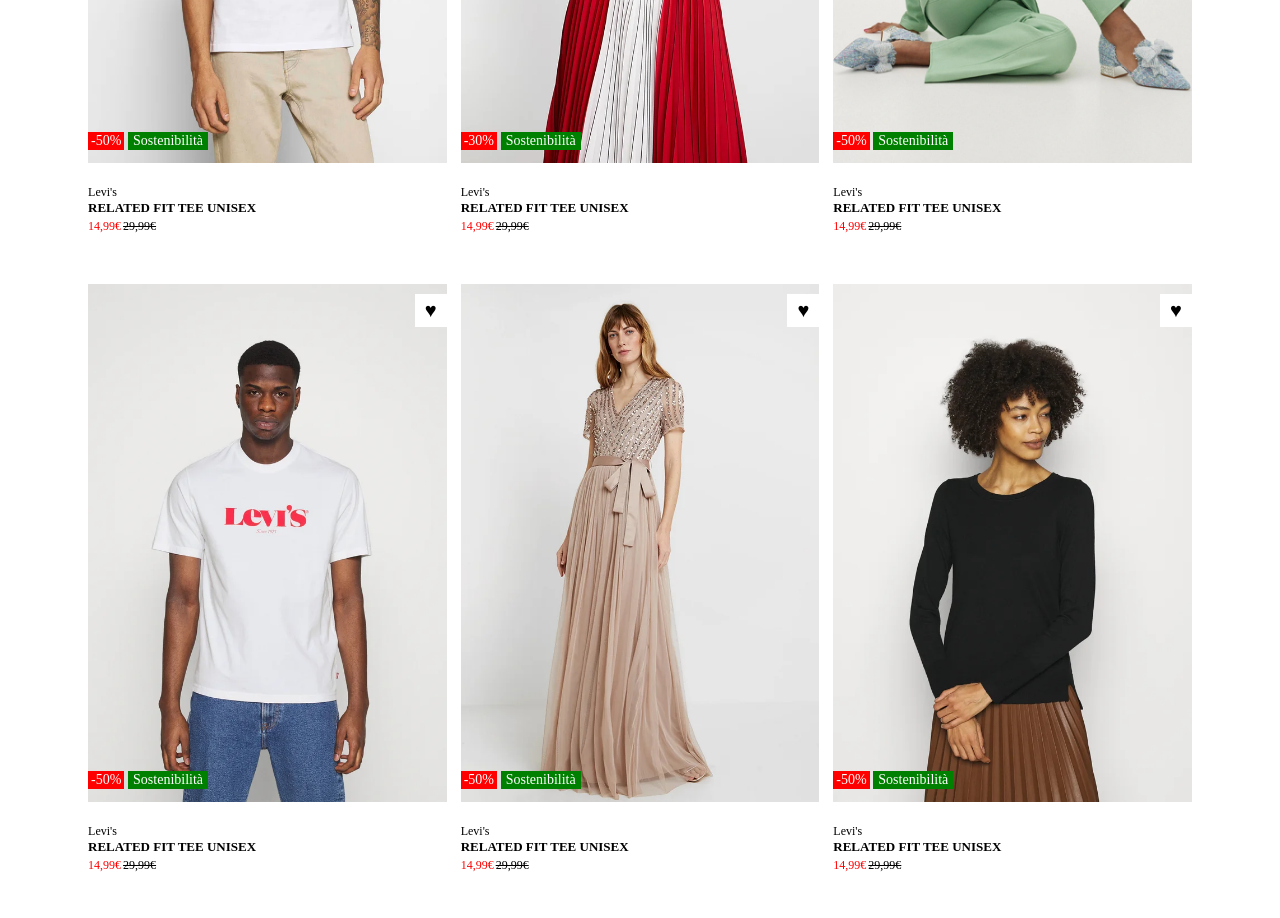
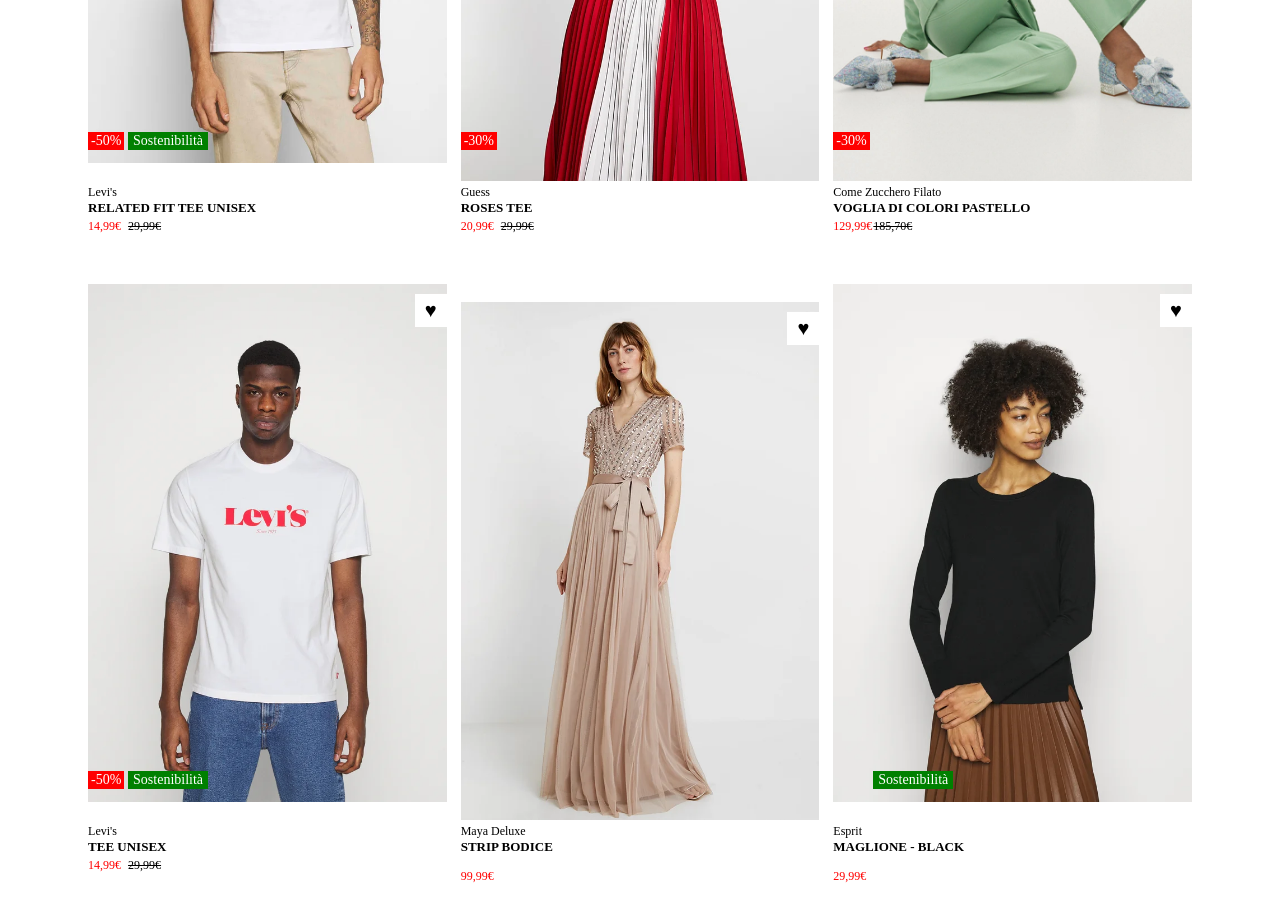
Before and after one commit to gianlucanesta/html-css-boolando, a plain HTML site: page index.html in a window 1280 px wide. Shown: the part 400-1318 px from the top of the page. Drawn offline with Linux system fonts and the light colour scheme.

Commit message:
modifica dei contenuti

```diff
--- a/css/style.css
+++ b/css/style.css
@@ -94,7 +94,7 @@ img {
     font-size: 12px;
     text-decoration: line-through;
     position: relative;
-    left: 35px
+    left: 40px
 
 }
 
--- a/index.html
+++ b/index.html
@@ -22,7 +22,7 @@
                     <img class="img1" src="img/1.webp" alt="maglia levis bianca">
                     <img class="img2" src="img/1b.webp" alt="maglia levis bianca con giacca a quadri">
                     <div class="heart">&hearts;</div>
-                    <div class="position discount"> -50%</div>
+                    <div class="position discount">-50%</div>
                     <div class="position sustenibility">Sostenibilità</div>
                 </div>
                 <!--FINE  IMMAGINE PRODOTTO-->
@@ -49,17 +49,16 @@
                     <img class="img1" src="img/2.webp" alt="maglia guess bianca">
                     <img class="img2" src="img/2b.webp" alt="maglia guess bianca">
                     <div class="heart">&hearts;</div>
-                    <div class="position discount"> -30%</div>
-                    <div class="position sustenibility">Sostenibilità</div>
+                    <div class="position discount">-30%</div>
                 </div>
                 <!--FINE  IMMAGINE PRODOTTO-->
 
                 <!--INIZIO DESCRIZIONE-->
                 <div class="description">
-                    <div class="marca">Levi's</div>
-                    <div class="nome">RELATED FIT TEE UNISEX</div>
+                    <div class="marca">Guess</div>
+                    <div class="nome">ROSES TEE</div>
                         <div class="pricing">
-                            <div class="price">14,99€</div>
+                            <div class="price">20,99€</div>
                             <div class="original-price">29,99€</div>
                         </div>
                 </div>
@@ -76,18 +75,17 @@
                     <img class="img1" src="img/3.webp" alt="completo verde">
                     <img class="img2" src="img/3b.webp" alt="completo kaki">
                     <div class="heart">&hearts;</div>
-                    <div class="position discount"> -50%</div>
-                    <div class="position sustenibility">Sostenibilità</div>
+                    <div class="position discount">-30%</div>
                 </div>
                 <!--FINE  IMMAGINE PRODOTTO-->
 
                 <!--INIZIO DESCRIZIONE-->
                 <div class="description">
-                    <div class="marca">Levi's</div>
-                    <div class="nome">RELATED FIT TEE UNISEX</div>
+                    <div class="marca">Come Zucchero Filato</div>
+                    <div class="nome">VOGLIA DI COLORI PASTELLO</div>
                         <div class="pricing">
-                            <div class="price">14,99€</div>
-                            <div class="original-price">29,99€</div>
+                            <div class="price">129,99€</div>
+                            <div class="original-price">185,70€</div>
                         </div>
                 </div>
                 <!--FINE DESCRIZIONE-->
@@ -117,7 +115,7 @@
             <!--INIZIO DESCRIZIONE-->
             <div class="description">
                 <div class="marca">Levi's</div>
-                <div class="nome">RELATED FIT TEE UNISEX</div>
+                <div class="nome">TEE UNISEX</div>
                     <div class="pricing">
                         <div class="price">14,99€</div>
                         <div class="original-price">29,99€</div>
@@ -136,18 +134,15 @@
                 <img class="img1" src="img/5.webp" alt="Vestito lungo beige">
                 <img class="img2" src="img/5b.webp" alt="Vestito lungo beige">
                 <div class="heart">&hearts;</div>
-                <div class="position discount"> -50%</div>
-                <div class="position sustenibility">Sostenibilità</div>
             </div>
             <!--FINE  IMMAGINE PRODOTTO-->
 
             <!--INIZIO DESCRIZIONE-->
             <div class="description">
-                <div class="marca">Levi's</div>
-                <div class="nome">RELATED FIT TEE UNISEX</div>
+                <div class="marca">Maya Deluxe</div>
+                <div class="nome">STRIP BODICE</div>
                     <div class="pricing">
-                        <div class="price">14,99€</div>
-                        <div class="original-price">29,99€</div>
+                        <div class="price">99,99€</div>
                     </div>
             </div>
             <!--FINE DESCRIZIONE-->
@@ -163,18 +158,16 @@
                 <img class="img1" src="img/6.webp" alt="maglia manica lunga nera">
                 <img class="img2" src="img/6b.webp" alt="maglia manica lunga nera">
                 <div class="heart">&hearts;</div>
-                <div class="position discount"> -50%</div>
                 <div class="position sustenibility">Sostenibilità</div>
             </div>
             <!--FINE  IMMAGINE PRODOTTO-->
 
             <!--INIZIO DESCRIZIONE-->
             <div class="description">
-                <div class="marca">Levi's</div>
-                <div class="nome">RELATED FIT TEE UNISEX</div>
+                <div class="marca">Esprit</div>
+                <div class="nome">MAGLIONE - BLACK</div>
                     <div class="pricing">
-                        <div class="price">14,99€</div>
-                        <div class="original-price">29,99€</div>
+                        <div class="price">29,99€</div>
                     </div>
             </div>
             <!--FINE DESCRIZIONE-->
```
